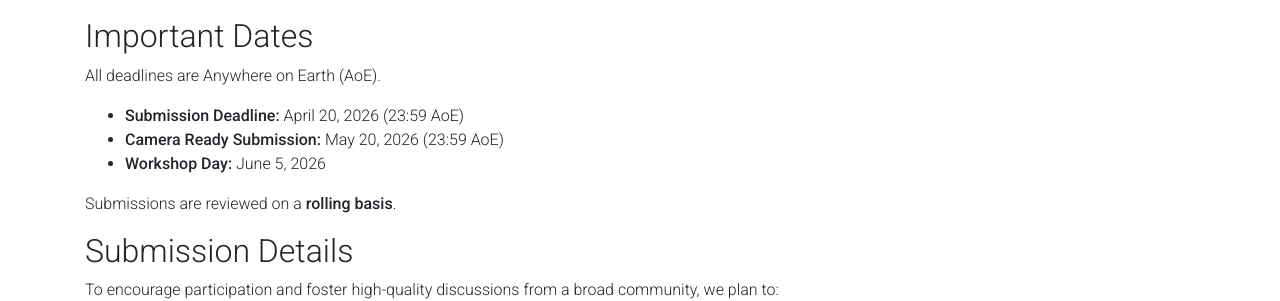
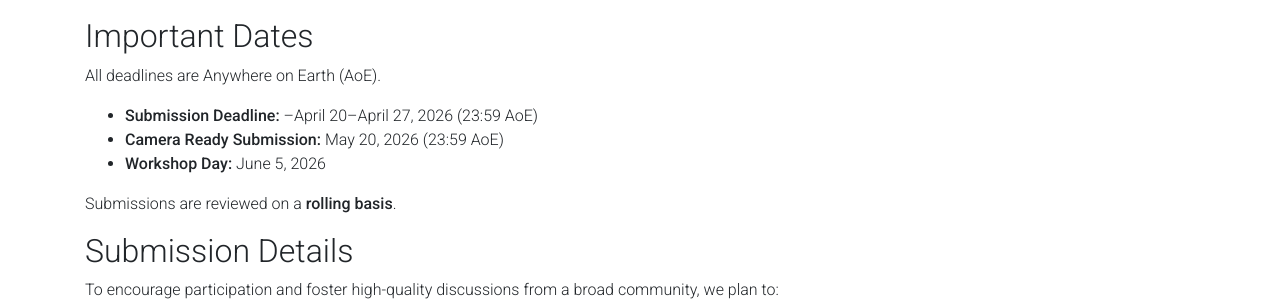
Before and after one commit to xplore-workshop/xplore-workshop.github.io, a Jekyll site: the page built from _pages/call.md, in a window 1280 px wide and 900 px high, scrolled down 523 px. Shown: the part 154-455 px from the top of the window. Built offline with Jekyll 4.4.1, drawn with Linux system fonts in a browser that asks for light colours; a style sheet for code colours, icons or effects is not loaded.

Commit message:
updated deadline

```diff
--- a/_pages/call.md
+++ b/_pages/call.md
@@ -36,7 +36,7 @@ We invite submissions related (but not limited) to the following topics:
 ## Important Dates
 All deadlines are Anywhere on Earth (AoE).
 
-- **Submission Deadline:** April 20, 2026 (23:59 AoE)
+- **Submission Deadline:** --April 20--April 27, 2026 (23:59 AoE)
 - **Camera Ready Submission:** May 20, 2026 (23:59 AoE)
 - **Workshop Day:** June 5, 2026
 
```
